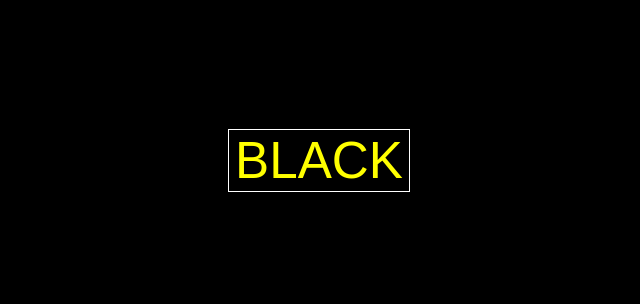
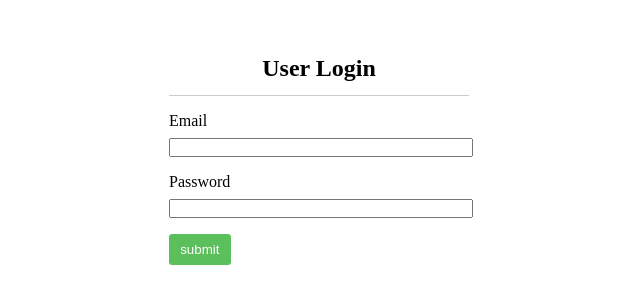
Before and after one commit to 4thdraw/useRef, a React (Create React App) app: page /en in a window 1280 px wide. Shown: the part 240-544 px from the top of the page, without its empty margins (321-961 px from the left). Built offline with nearby package versions, Linux system fonts and the light colour scheme.

Commit message:
useState 객체초기값

```diff
--- a/package.json
+++ b/package.json
@@ -8,6 +8,7 @@
     "@testing-library/user-event": "^13.5.0",
     "react": "^18.2.0",
     "react-dom": "^18.2.0",
+    "react-router-dom": "^6.21.1",
     "react-scripts": "5.0.1",
     "web-vitals": "^2.1.4"
   },
--- /dev/null
+++ b/src/App.css
@@ -0,0 +1,40 @@
+body,
+* {
+    margin: 0;
+    padding: 0;
+}
+
+.form_member {
+    height: 100vh;
+    display: flex;
+    justify-content: center;
+    align-items: center;
+}
+
+.form_member form {
+    width: 300px;
+}
+
+.form_member li {
+    margin: 1rem 0;
+    list-style: none;
+}
+
+.form_member input {
+    width: 300px;
+    margin-top: 0.5rem;
+}
+
+.form_member h2 {
+    text-align: center;
+    border-bottom: 1px solid #ccc;
+    padding-bottom: 0.8rem;
+}
+
+.form_member [type="submit"] {
+    padding: 0.5rem 0.7rem;
+    background-color: rgb(91, 192, 91);
+    border: 0;
+    color: white;
+    border-radius: 0.2rem;
+}
--- a/src/App.js
+++ b/src/App.js
@@ -1,29 +1,30 @@
-import { useEffect, useRef } from "react";
+import Kornavi from './child/First'
+import Ennavi from './child/Snd'
+import { Route, Routes, Link } from 'react-router-dom';
+import Dd from "./Dd"
+
 import "./bby.css";
 
+
 function App() {
-  // userefvar 변수를  useRef 변수로 만들어주기
-  // 추후 랜더링 변수등장으로 초기화될 것을 막기위해 일반변수를  useRef 변수로 만들어주기
 
-  const userefvar = useRef(false); // current속성에 저장된다. 객체변수
-  // useRef 변수의 사용자변수값은 내부의 current라는 속성에 저장됨
 
-  const bgchange = () => {
-    if (userefvar.current) {
-      document.querySelector(".App").classList = "App blackmode";
-    } else {
-      document.querySelector(".App").classList = "App whitemode";
-    }
-    userefvar.current = !userefvar.current //대입으로 변경한다.
-  }
-  useEffect(() => {
-    bgchange()
-  }, [])
   return (
     <div className="App " >
-      <button onClick={bgchange}>
+      <h2>라우터로 UI변경하기</h2>
+      <div>
+        <Link to="/">한국어</Link>
+        <Link to="/en">English</Link>
+      </div>
+      <Routes>
+        <Route path='/' element={<Kornavi />}></Route>
+        <Route path='/en' element={<Ennavi />}></Route>
+      </Routes>
+      <p>//////////////////////////////</p>
+      <h2>props로 UI변경하기</h2>
+      <Dd></Dd>
 
-      </button>
+
     </div>
   );
 }
--- /dev/null
+++ b/src/Dd.js
@@ -0,0 +1,74 @@
+import { useEffect, useState, useRef } from "react"
+
+
+function Comment() {
+
+    const [nicknameValue, setNicknameValue] = useState("")
+    const [commentConText, setcommentConText] = useState("")
+    const [commentdata, setCommentdata] = useState([]); // 댓글등록시 글쓴이 데이터 array
+
+
+    const commentRegistration = (e) => {
+        e.preventDefault()
+        setCommentdata((prev) => [{ nicknameValue, commentConText }, ...prev])
+        alert("댓글이 등록되었습니다")
+
+        console.log("이것을 DB로 넘겨야함", commentdata)
+    }
+
+
+
+    const nicknameChange = (event) => {
+        setNicknameValue(event.target.value);
+    }
+
+    const commentConTextChange = (event) => {
+        setcommentConText(event.target.value);
+    }
+
+
+    return (
+        <>
+            <div >
+                <form action="">
+                    <div >
+                        <label for="nickname">이름/닉네임</label>
+                        <input
+                            type="text"
+                            id="nickname"
+                            name="nickname"
+                            value={nicknameValue}
+                            onChange={nicknameChange}
+                        />
+                    </div>
+                    <div >
+                        <textarea
+                            name=""
+                            id=""
+                            cols="30" rows="10"
+                            placeholder="내용을 적어주세요"
+                            onChange={commentConTextChange}
+                        ></textarea>
+                        <button
+                            onClick={(event) => {
+                                commentRegistration(event);
+                            }}
+                        >등록</button>
+                    </div>
+                </form>
+                <ul>
+                    {
+                        commentdata.map((el, i) => <li>
+                            <p>{el.nicknameValue}</p>
+                            <p>{el.commentConText}</p>
+                        </li>)
+
+                    }
+                </ul>
+
+            </div>
+        </>
+    );
+}
+
+export default Comment
--- /dev/null
+++ b/src/Formui.js
@@ -0,0 +1,51 @@
+import React, { useState } from 'react'
+import './App.css'
+function App() {
+
+    const [emailinfo, emailupdate] = useState({
+        email: "",
+        password: "",
+    });
+    const submitClick = () => {
+        alert(`아이디는 ${emailinfo.email}이고 패스워드는 ${emailinfo.password}로 기입하셨습니다.`)
+    }
+
+    return (
+        <div className='form_member'>
+            <form action="#none">
+                <h2>User Login</h2>
+                <ul>
+                    <li>
+                        <label htmlFor="email">
+                            Email
+                        </label><br />
+                        <input type="text" required name='email'
+                            value={emailinfo.email}
+                            onChange={(e) => {
+                                emailupdate({
+                                    ...emailinfo,
+                                    email: e.target.value
+                                });
+
+                            }} />
+                    </li>
+                    <li>
+                        <label htmlFor="password">
+                            Password
+                        </label><br />
+                        <input type="password" name='password' value={emailinfo.password} required
+                            onChange={(e) => {
+                                emailupdate({
+                                    ...emailinfo,
+                                    password: e.target.value
+                                });
+                            }} />
+                    </li>
+                </ul>
+                <button type='submit' onClick={submitClick} >submit</button>
+            </form>
+        </div>
+    )
+}
+
+export default App
--- /dev/null
+++ b/src/child/First.js
@@ -0,0 +1,10 @@
+const Kornavi = () => {
+    return (
+        <ul>
+            <li>회사소개</li>
+            <li>제품소개</li>
+            <li>견적문의</li>
+        </ul>
+    )
+}
+export default Kornavi;
--- /dev/null
+++ b/src/child/Snd.js
@@ -0,0 +1,10 @@
+const Ennavi = () => {
+    return (
+        <ul>
+            <li>Company</li>
+            <li>Product</li>
+            <li>QNA</li>
+        </ul>
+    )
+}
+export default Ennavi;
--- a/src/index.js
+++ b/src/index.js
@@ -1,12 +1,13 @@
 import React from 'react';
 import ReactDOM from 'react-dom/client';
+// import { BrowserRouter } from 'react-router-dom';
 
-import App from './App';
+import App from './Formui';
 
 
 const root = ReactDOM.createRoot(document.getElementById('root'));
 root.render(
-  <React.StrictMode>
-    <App />
-  </React.StrictMode>
+  // <BrowserRouter>
+  <App />
+  // </BrowserRouter>
 );
```
Also changed, not shown: src/App copy 4.js (added, +30 -0 lines), src/child/Props.js (added), 1 other file (tests, documents, lock files or other folders).
